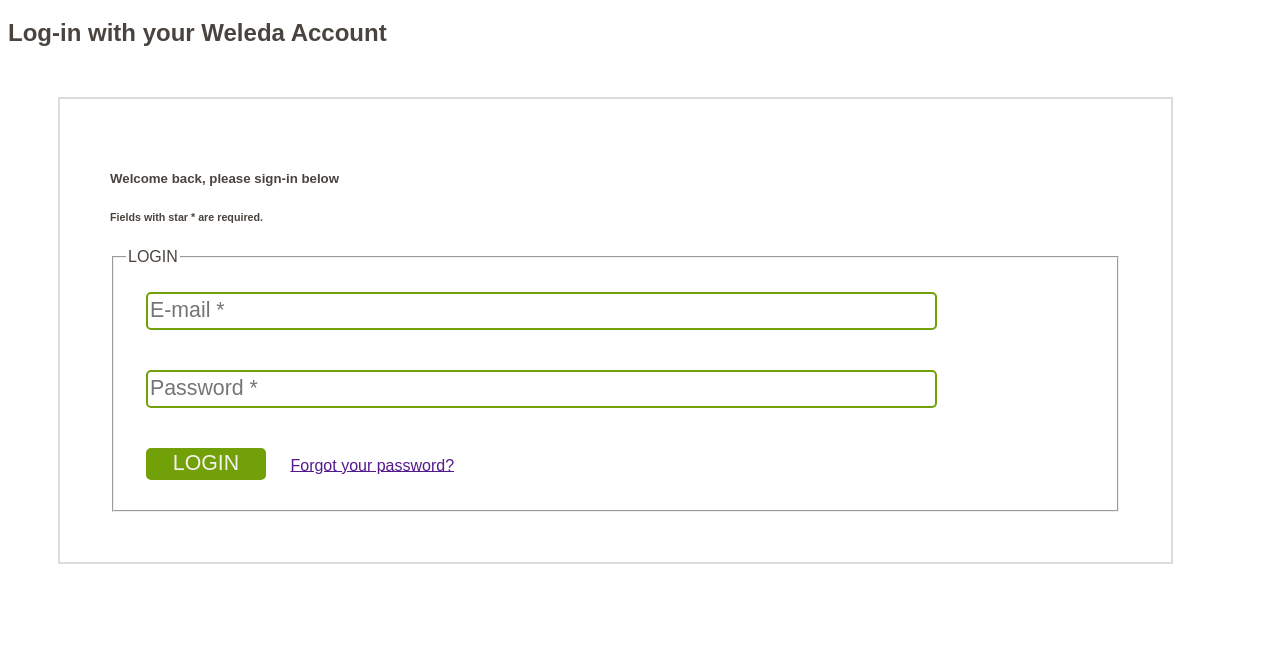
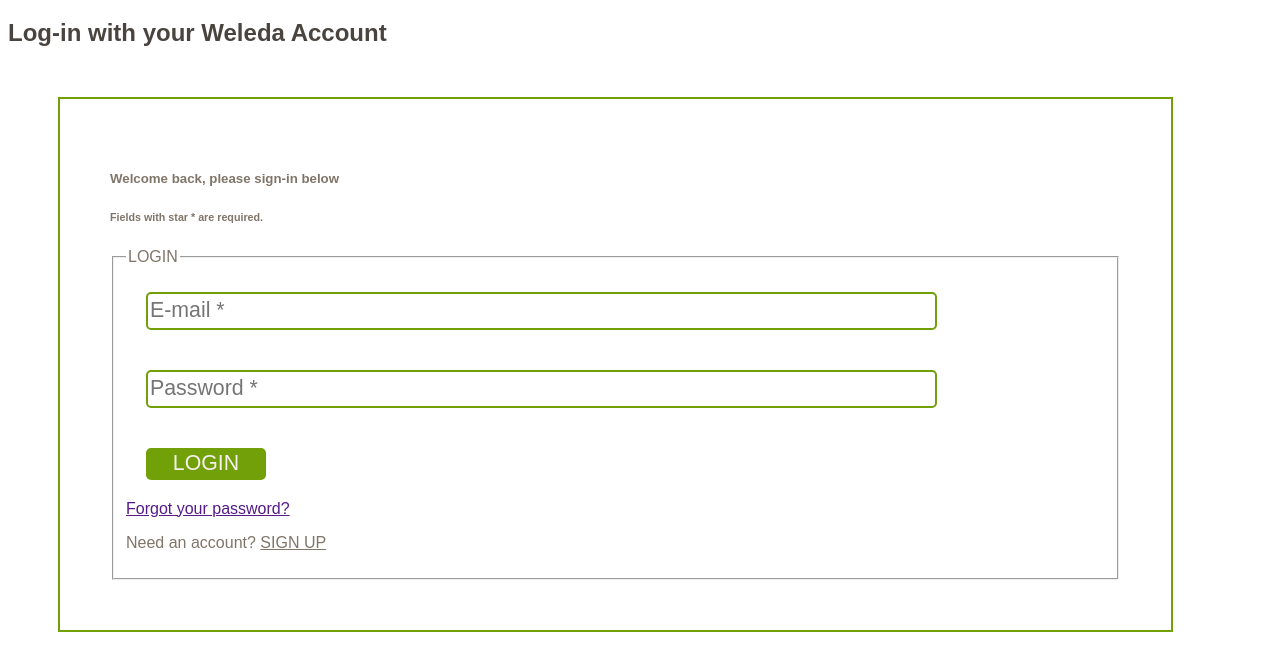
Before and after one commit to UlianaAsadulina/Weleda-Landing-Page, a plain HTML site: page login.html in a window 1280 px wide. Shown: the part 61-732 px from the top of the page. Drawn offline with Linux system fonts and the light colour scheme.

Commit message:
All HTML files connected

```diff
--- a/login.html
+++ b/login.html
@@ -25,7 +25,10 @@
                         <input type="password" name="Password" id="UserPassword" placeholder="Password *" required>
                         <br>
                         <input type="button" value="LOGIN">
+                        <br>
                         <a href="">Forgot your password?</a>
+                        <br>
+                        <p> Need an account? <a href="create.html">SIGN UP</a></p>
                 </fieldset>
             </form>
         </div>
--- a/style.css
+++ b/style.css
@@ -106,9 +106,9 @@
 }
 
 
-
 .loginContainer {
-    border: 2px solid gainsboro;
+    border: 2px solid #72a008;
+    color: #807569;
     margin: 50px;
     padding: 50px;
     max-width: 80%;
@@ -127,6 +127,11 @@
     font-size: 16pt;
 
 }
+
+a:link {
+    color: #807569;
+}
+
 
 input[type=checkbox] {
     width: 18pt;
```
Also changed, not shown: create.html (+1 -0 lines), index.html (+1 -1 lines).
